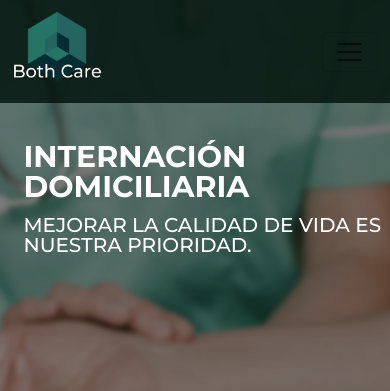
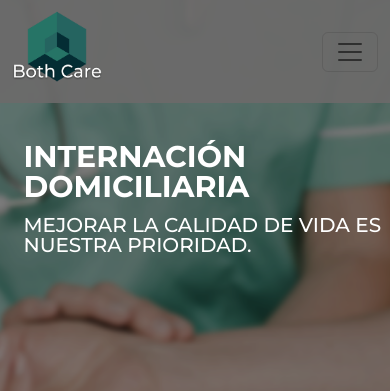
Before and after one commit to Rodri7Roman/entrega_final_DW, a website: page index.html in a window 390 px wide. Shown: the top 391 px of the page. Drawn offline with nearby package versions, Linux system fonts and the light colour scheme.

Commit message:
commit final

```diff
--- a/scss/_mq.scss
+++ b/scss/_mq.scss
@@ -57,7 +57,7 @@
 
 @media screen and (max-width:990px) {
     .container-fluid {
-        background-color: #01130bd2;
+        background-color: #6d6a6ae7;
 
     }
 
```
Also changed, not shown: css/main.css, img/correo.png (deleted).
